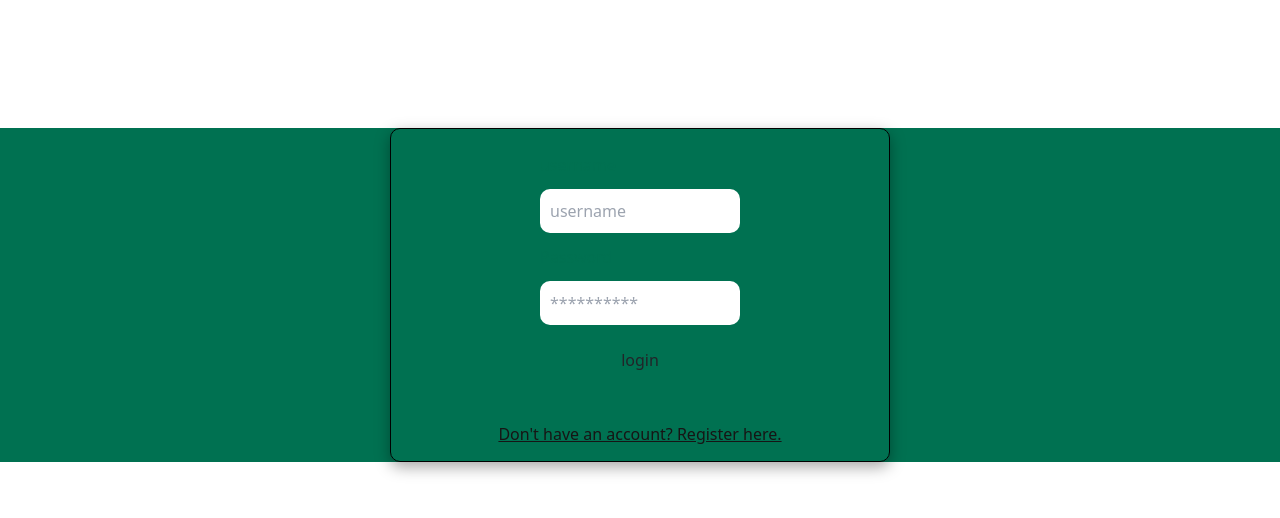
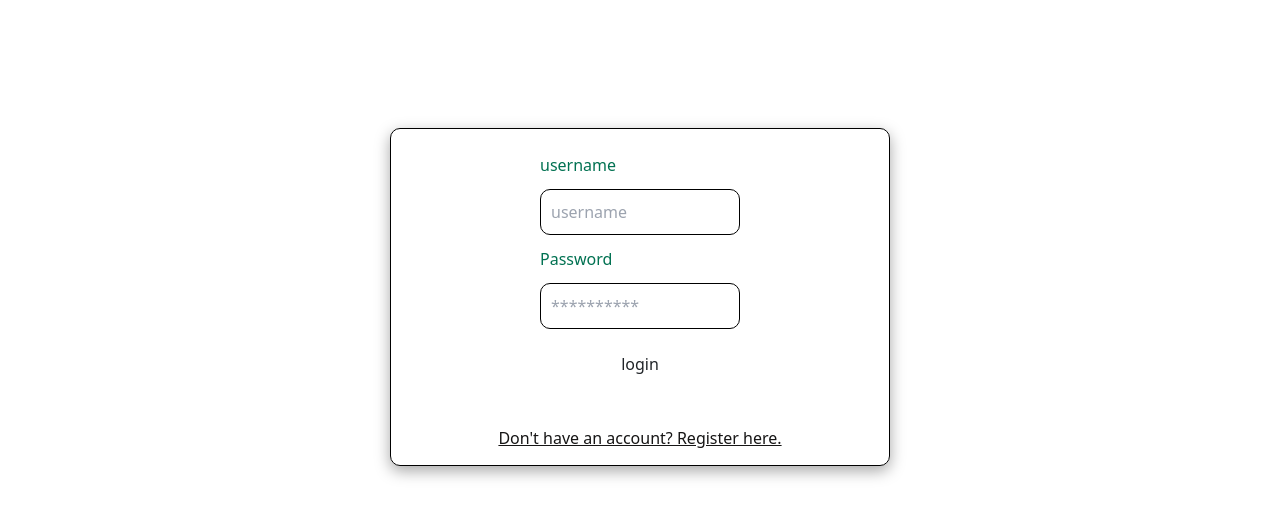
Before and after one commit to Mary-Wanyama/ireport, a React (Create React App) app: page /register in a window 1280 px wide. Shown: the top 518 px of the page. Built offline with nearby package versions, Linux system fonts and the light colour scheme; the HTML template or start-up script is replaced by a standard one.

Commit message:
changed the background color of register component

```diff
--- a/src/Components/Form.css
+++ b/src/Components/Form.css
@@ -1,3 +1,6 @@
+.reg {
+  background-color: White;
+}
 .auth-form {
   display: flex;
   flex-direction: column;
@@ -25,7 +28,7 @@ input {
   margin: 0.5rem 0;
   padding: 10px;
   width: 200px;
-  border: ;
+  border: 1px solid black;
   border-radius: 10px;
 }
 
```
